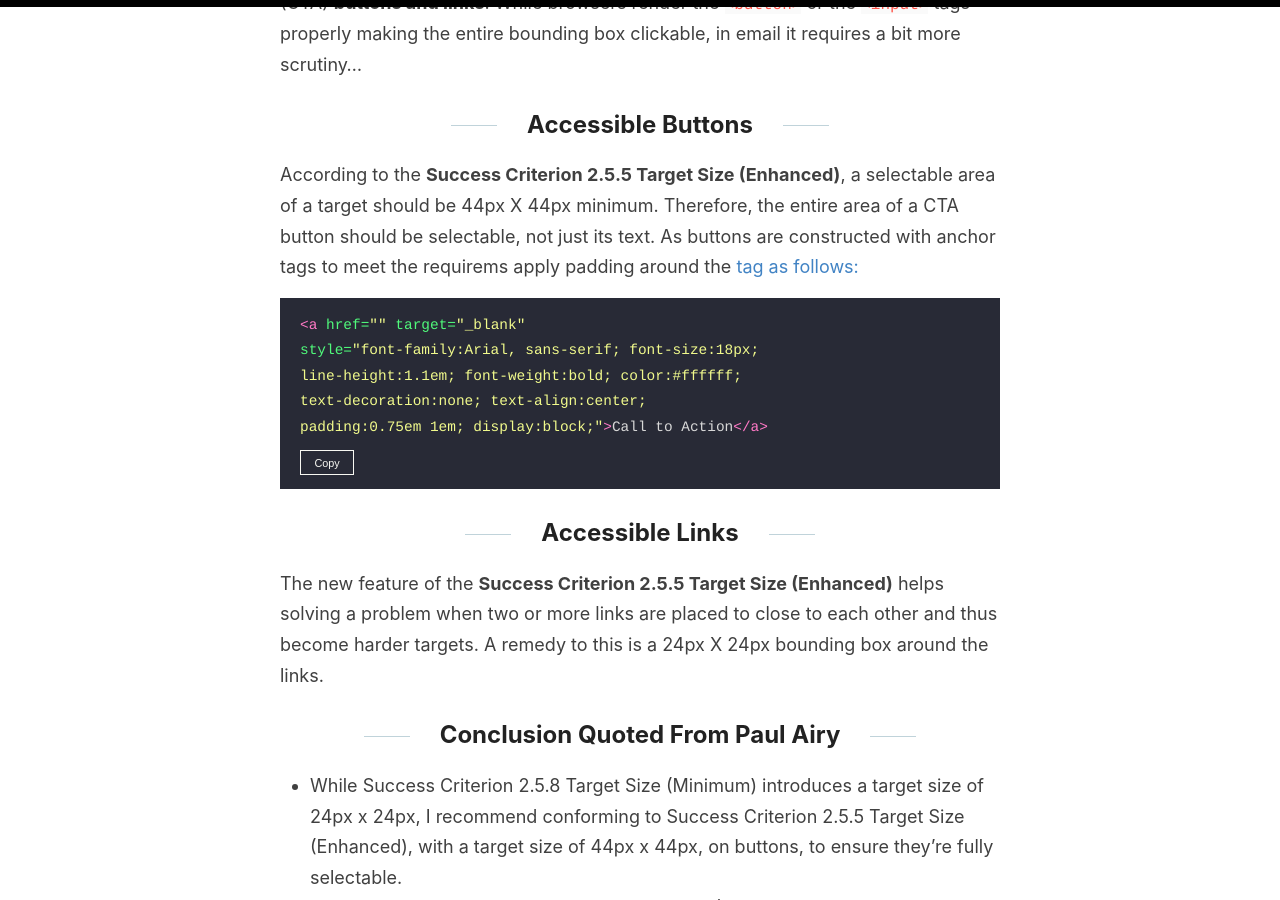
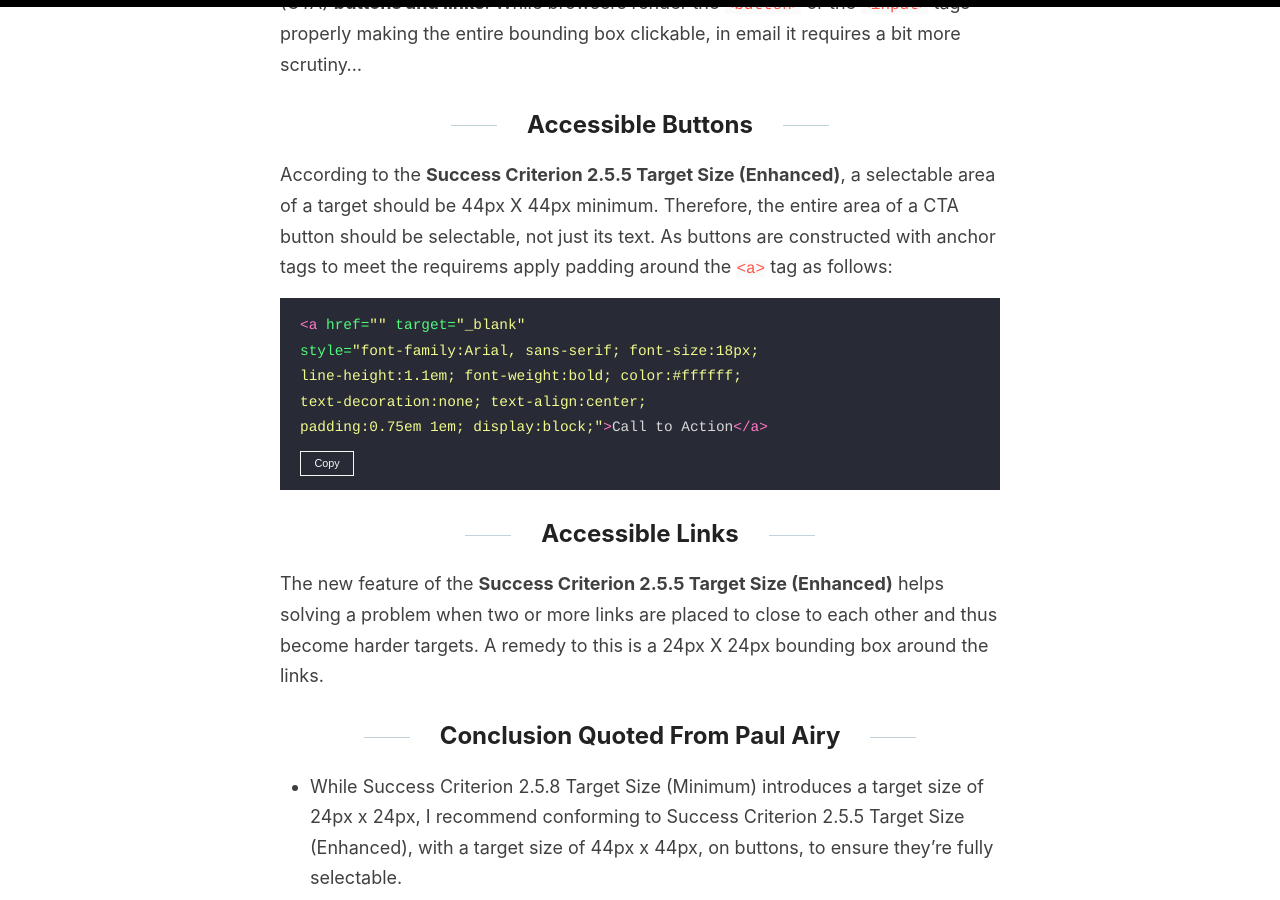
Before and after one commit to karolcholewa/blog, a Jekyll site: the page built from _posts/2023-01-07-accessible-button.md, in a window 1280 px wide and 900 px high, scrolled down 415 px. Built offline with Jekyll 4.4.1, drawn with Linux system fonts in a browser that asks for light colours.

Commit message:
post updated

````diff
--- a/_posts/2023-01-07-accessible-button.md
+++ b/_posts/2023-01-07-accessible-button.md
@@ -6,7 +6,7 @@ categories: [HTML]
 This is a summary/extract from **Paul's Airy** article about the Web Content Accessibility Guidelines (WCAG) and importance of the target size for call to action (CTA) **buttons and links**. While browsers render the ```<button>``` or the `<input>` tags properly making the entire bounding box clickable, in email it requires a bit more scrutiny&hellip;
 
 ## Accessible Buttons
-According to the **Success Criterion 2.5.5 Target Size (Enhanced)**, a selectable area of a target should be 44px X 44px minimum. Therefore, the entire area of a CTA button should be selectable, not just its text. As buttons are constructed with anchor tags to meet the requirems apply padding around the <a> tag as follows:
+According to the **Success Criterion 2.5.5 Target Size (Enhanced)**, a selectable area of a target should be 44px X 44px minimum. Therefore, the entire area of a CTA button should be selectable, not just its text. As buttons are constructed with anchor tags to meet the requirems apply padding around the `<a>` tag as follows:
 
 ```html
 <a href="" target="_blank"
````
